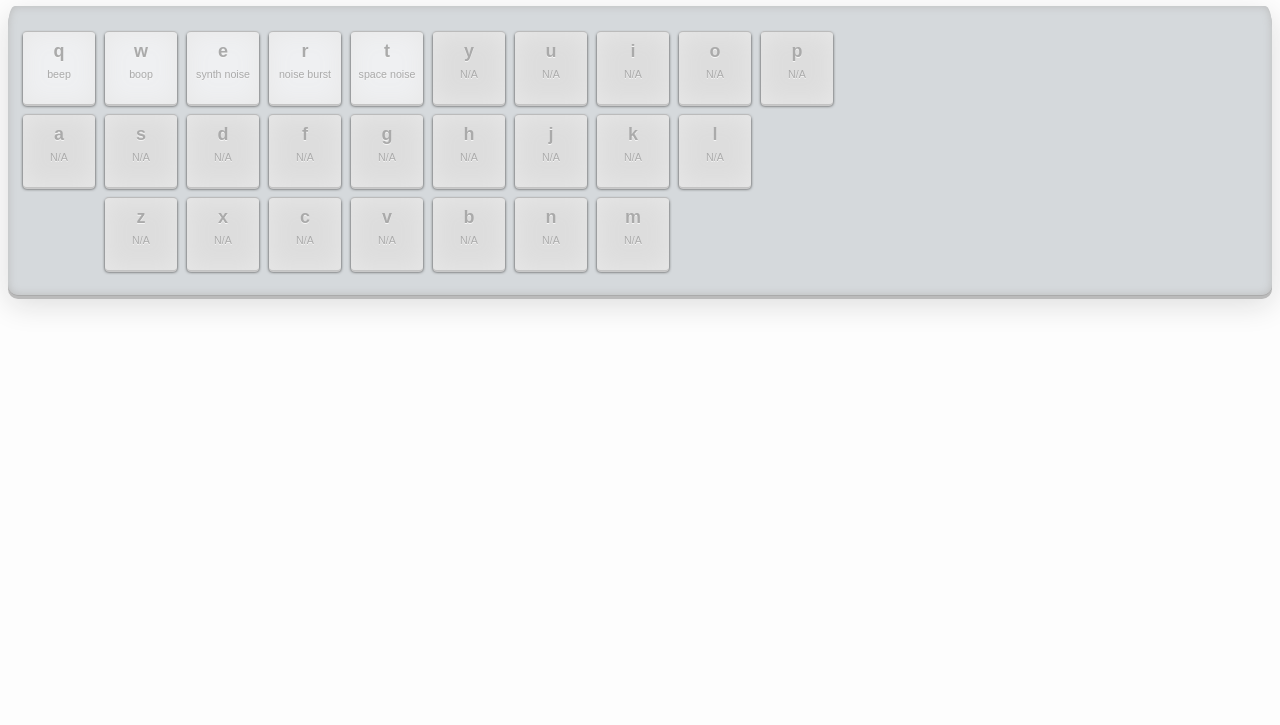
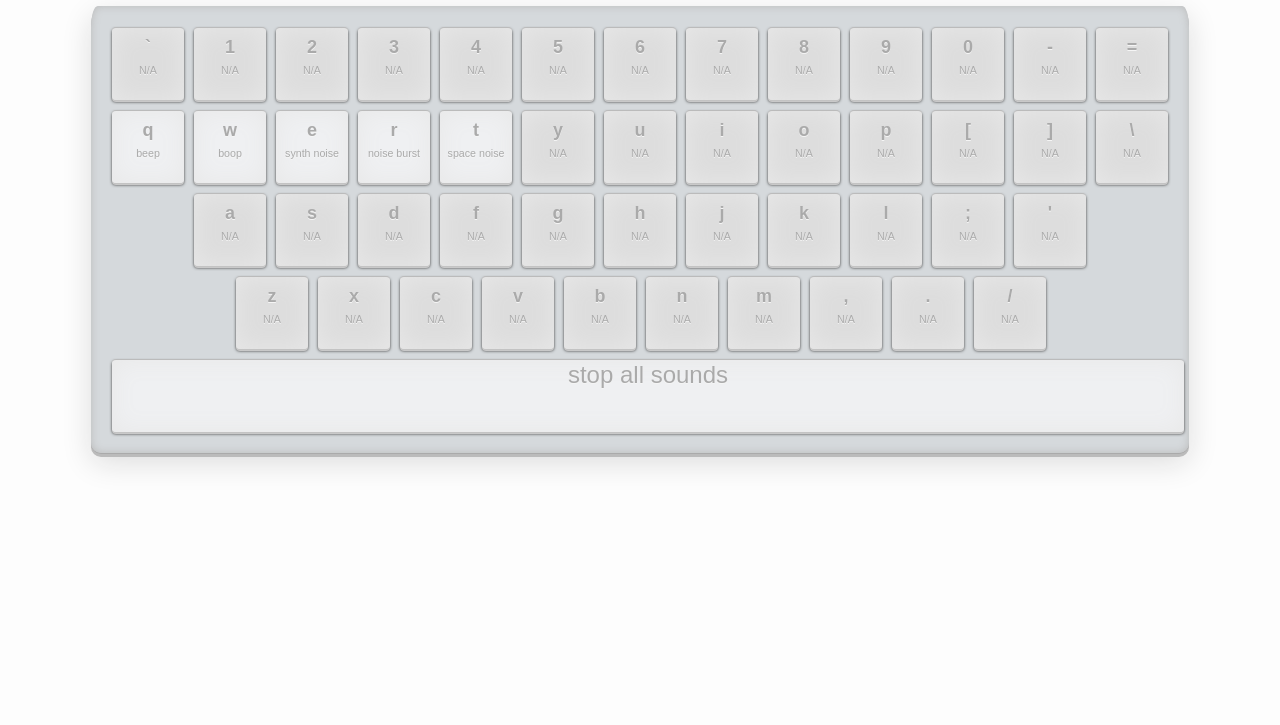
Before and after one commit to jackwillis/wilford, a plain HTML site: page index.html in a window 1280 px wide. Shown: the part 75-800 px from the top of the page. Drawn offline with Linux system fonts and the light colour scheme.

Commit message:
Add spacebar

```diff
--- a/index.html
+++ b/index.html
@@ -3,6 +3,14 @@
  <head>
   <meta charset="UTF-8">
   <title>Wilford.js</title>
+
+  <style>
+    body {
+      background-color: #fdfdfd;
+      font: 12pt Verdana;
+      text-align: center;
+    }
+  </style>
 
   <link rel="stylesheet" href="wilford.css">
   <script src="jquery-1.9.1.js"></script>
@@ -18,7 +26,7 @@
       ], t:    ["space noise"   ,"sounds/space.ogg"
     ]};
 
-    $(function(){ new Wilford($("#soundboard"), sounds); });
+    $(function(){ window.w = new Wilford($("#soundboard"), sounds); });
 
   </script>
 
--- a/wilford.css
+++ b/wilford.css
@@ -1,9 +1,4 @@
 /* CSS taken from https://github.com/jbarket/museboard/ */
-
-body {
-  background-color: #fdfdfd;
-  font: 12pt Verdana;
-}
 
 .container {
   margin: 0 auto;
@@ -37,6 +32,10 @@ body {
     0 1px 0 #aaa,
     0 4px 0 #bbb,
     0 10px 30px #ddd;
+  display: inline-block;
+  margin: auto;
+  padding: 1em;
+  text-align: center;
 }
 
 .-wf-soundboard:after
@@ -117,6 +116,13 @@ body {
 .-wf-row
 {
   clear: left;
+  display: block;
+  width: 100%;
+}
+
+.-wf-space
+{
+  font-size: 150%;
 }
 
 .-wf-soundboard .-wf-row:nth-child(3)
--- a/wilford.js
+++ b/wilford.js
@@ -11,6 +11,7 @@ var Wilford = (function ()
     this.sounds = sounds;
     this.audioObjects = {};
     this.buttons = {};
+    this.space = null;
     this.makeSoundboard();
 
     return this;
@@ -55,6 +56,13 @@ var Wilford = (function ()
     return row;
   };
 
+  prototype.addSpace = function()
+  {
+    this.space = $("<div class='-wf-row -wf-space -wf-button'>");
+    this.space.html("stop all sounds");
+    this.space.appendTo(this.el);
+  };
+
   prototype.setupSounds = function()
   {
     for (letter in this.sounds)
@@ -72,12 +80,27 @@ var Wilford = (function ()
   {
     var audioObjects = this.audioObjects;
     var buttons = this.buttons;
+    var space = this.space;
+
     $(document).keypress(function(e)
     {
       var charCode = e.which;
       if (charCode)
       {
         var letter = String.fromCharCode(charCode).toLowerCase();
+
+        if (letter === " ")
+         {
+          for (key in audioObjects)
+           {
+            var audio = audioObjects[key];
+            sound.pause();
+            sound.currentTime = 0;
+           }
+          space.addClass("-wf-depressed");
+          setTimeout(function(){ space.removeClass("-wf-depressed"); }, 100);
+          return;
+         }
 
         var button = buttons[letter];
         var audio = audioObjects[letter];
@@ -99,9 +122,11 @@ var Wilford = (function ()
     this.el.addClass("-wf-soundboard");
     this.el.html("");
 
-    this.addRow("qwertyuiop");
-    this.addRow("asdfghjkl");
-    this.addRow("zxcvbnm");
+    this.addRow("`1234567890-=");
+    this.addRow("qwertyuiop[]\\");
+    this.addRow("asdfghjkl;'");
+    this.addRow("zxcvbnm,./");
+    this.addSpace();
 
     this.bindKeys();
 
```
